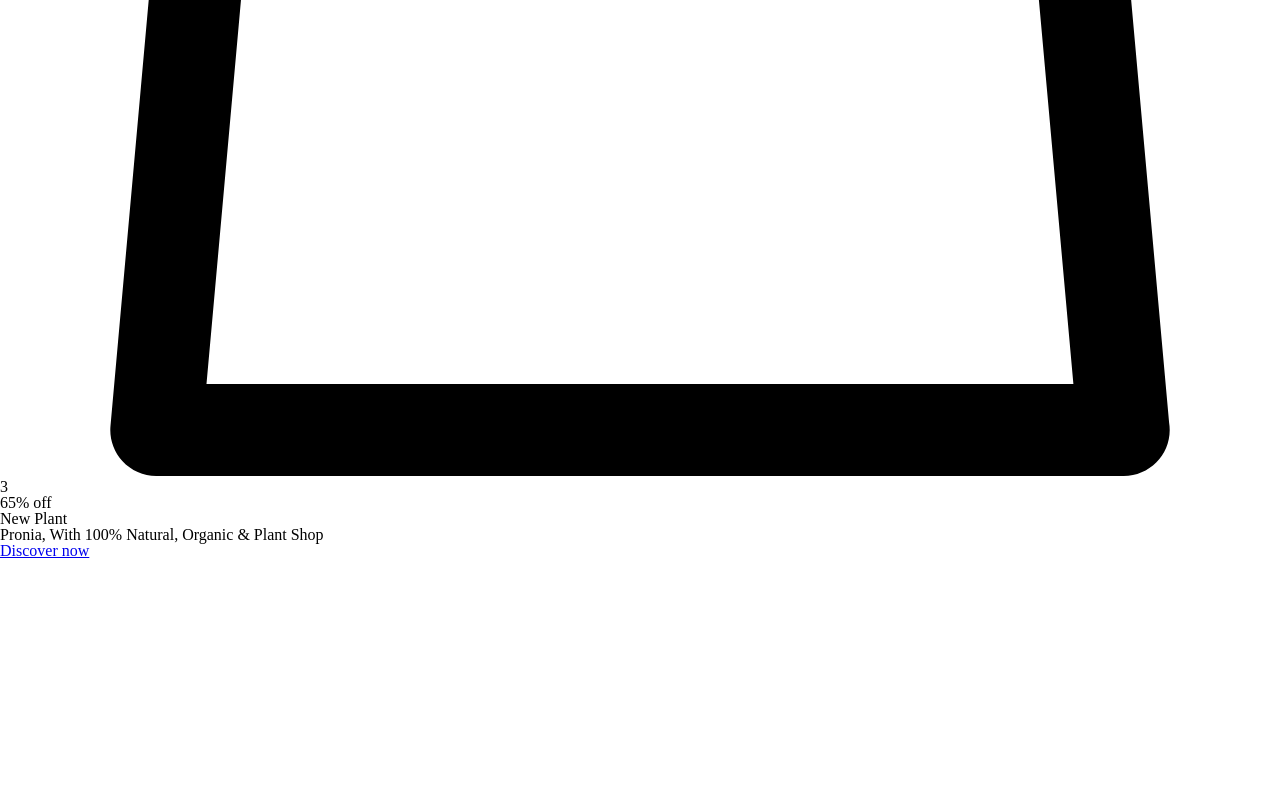
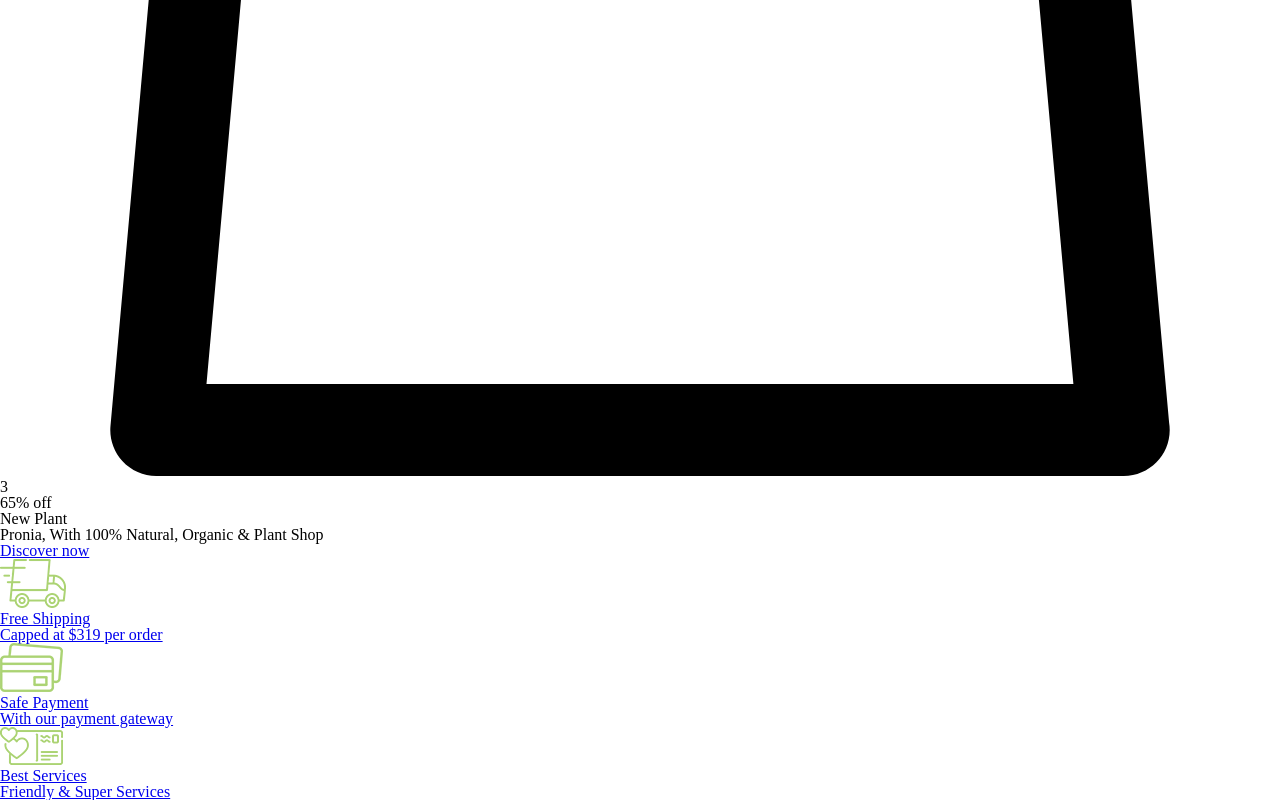
Before and after one commit to nicolenam/pronia, a plain HTML site: page index.html in a window 1280 px wide. Shown: the part 930-1730 px from the top of the page. Before the commit the page ends 1489 px from the top, so only its background shows below. Drawn offline with Linux system fonts and the light colour scheme.

Commit message:
Added services section markup

```diff
--- a/index.html
+++ b/index.html
@@ -10,6 +10,7 @@
     <title>Pronia</title>
 </head>
 <body>
+    <!-- HEADER STARTS HERE -->
     <header>
         <div class="anouncement-bar">
             <ul>
@@ -41,10 +42,45 @@
                 <p>65% off</p>
                 <h1>New Plant</h1>
                 <p>Pronia, With 100% Natural, Organic & Plant Shop</p>
-                <a href="./">Discover now</a>
+                <a class="btn" href="./">Discover now</a>
             </div>
         </div>
     </header>
 
+    <!-- MAIN STARTS HERE -->
+    <main>
+        <div class="services">
+            <ul>
+                <li>
+                    <a href="./">
+                        <img src="./assets/icons/car.png" alt="green delivery truck">
+                        <div>
+                            <h3>Free Shipping</h3>
+                            <p>Capped at $319 per order</p>
+                        </div>
+                    </a>
+                </li>
+                <li>
+                    <a href="./">
+                        <img src="./assets/icons/card.png" alt="green credit card">
+                        <div>
+                            <h3>Safe Payment</h3>
+                            <p>With our payment gateway</p>
+                        </div>
+                    </a>
+                </li>
+                <li>
+                    <a href="./">
+                        <img src="./assets/icons/service.png" alt="green service chat window with hearts">
+                        <div>
+                            <h3>Best Services</h3>
+                            <p>Friendly & Super Services</p>
+                        </div>
+                    </a>
+                </li>
+            </ul>
+        </div>
+    </main>
+
 </body>
 </html>
```
